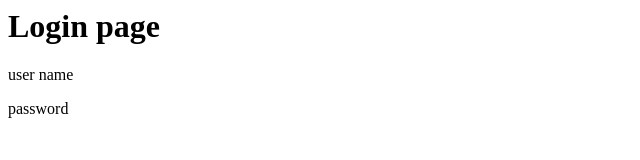
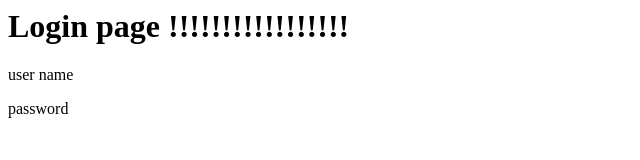
Before and after one commit to ChayaNagu/secondGitRepo, a plain HTML site: page login.html in a window 1280 px wide. Shown: the whole page, without its empty margins (0-640 px from the left). Drawn offline with Linux system fonts and the light colour scheme.

Commit message:
introduced a bug

```diff
--- a/login.html
+++ b/login.html
@@ -1,6 +1,6 @@
 <html>
 	<body>
-		<h1> Login page</h1>
+		<h1> Login page !!!!!!!!!!!!!!!!!</h1>
 		<p> user name</p>
 		<p> password </p>
 	</body>
```
